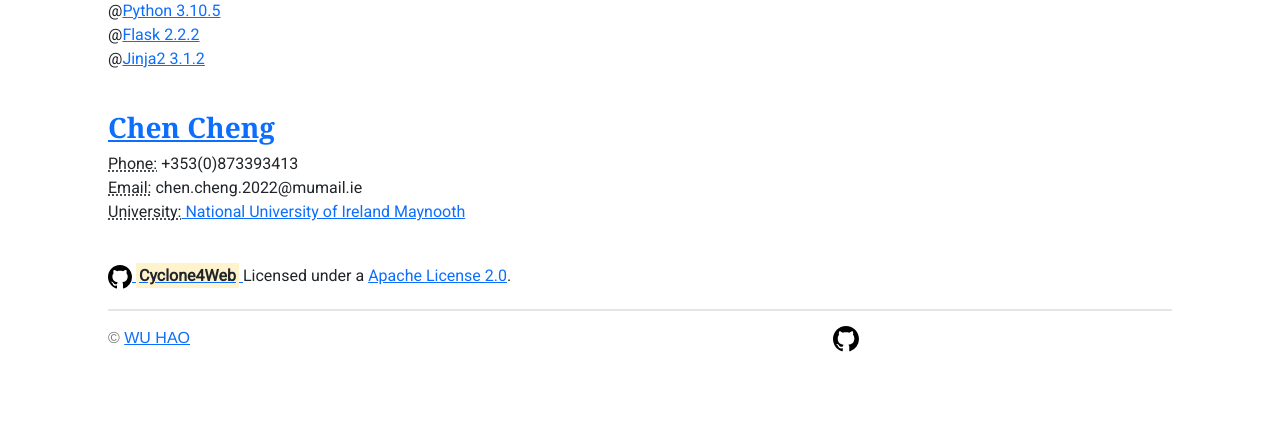
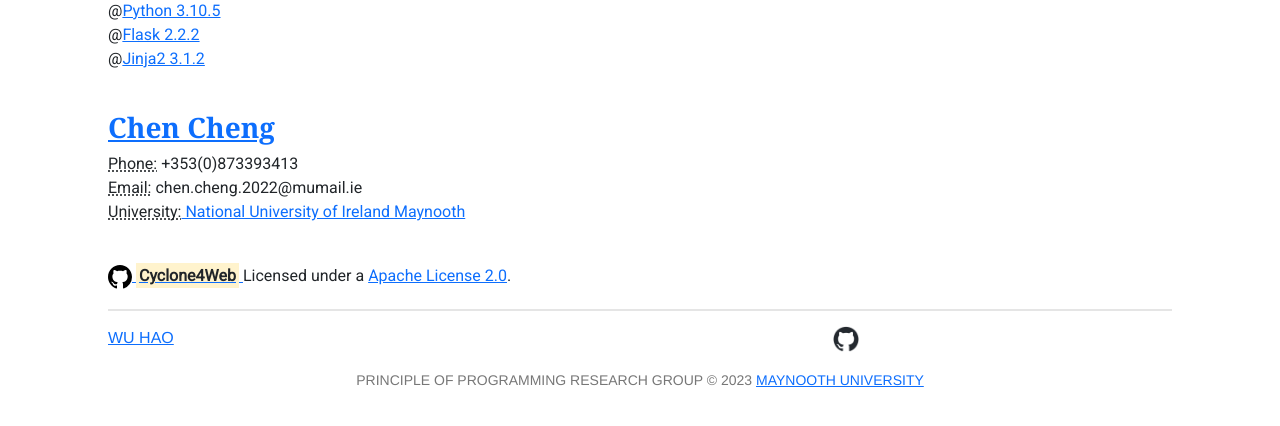
Before and after one commit to freestyletime/Cyclone4Web, a Flask app: page /about in a window 1280 px wide. Shown: the part 303-729 px from the top of the page. Run offline with Flask 2, Linux system fonts and the light colour scheme; some libraries are stand-ins or nearby versions.

Commit message:
trace to png | github logo switch | footer improve

```diff
--- a/flaskr/static/js/editor.js
+++ b/flaskr/static/js/editor.js
@@ -268,13 +268,14 @@ $("div#theme_web").click(function(){
     if ($("img#light").css("display") === "none") {
         $("img#light").css("display", "inline");
         $("img#dark").css("display", "none");
-        // $("link#theme").attr("href", "/static/css/style_dark");
         $("body").css("background-color", "white");
+        $("img#github-logo").attr("src", "/static/img/github-mark.png")
         $("#theme-link").attr("href", "/static/css/style_light.css");
       } else {
         $("img#light").css("display", "none");
         $("img#dark").css("display", "inline");
         $("body").css("background-color", "black");
+        $("img#github-logo").attr("src", "/static/img/github-mark-white.png")
         $("#theme-link").attr("href", "/static/css/style_dark.css");
       }
 });
--- a/flaskr/templates/_layouts/footer.html
+++ b/flaskr/templates/_layouts/footer.html
@@ -1,19 +1,20 @@
 <div class="footer">
     <div class="row">
         <div class="col-sm-8">
-            <p>&copy; <a href="https://github.com/classicwuhao" title="GitHub">Wu Hao</a></p>
+            <p><a href="https://github.com/classicwuhao" title="GitHub" target="_blank" rel="github">Wu Hao</a></p>
         </div>
         <div class="col-sm-4">
             <p class="pull-right">
                 <a href="https://github.com/freestyletime/Cyclone4Web" target="_blank" rel="github">
-                    <svg height="26" width="26" aria-hidden="true" viewBox="0 0 16 16" version="1.1"
-                        data-view-component="true" class="octicon octicon-mark-github">
-                        <path fill-rule="evenodd"
-                            d="M8 0C3.58 0 0 3.58 0 8c0 3.54 2.29 6.53 5.47 7.59.4.07.55-.17.55-.38 0-.19-.01-.82-.01-1.49-2.01.37-2.53-.49-2.69-.94-.09-.23-.48-.94-.82-1.13-.28-.15-.68-.52-.01-.53.63-.01 1.08.58 1.23.82.72 1.21 1.87.87 2.33.66.07-.52.28-.87.51-1.07-1.78-.2-3.64-.89-3.64-3.95 0-.87.31-1.59.82-2.15-.08-.2-.36-1.02.08-2.12 0 0 .67-.21 2.2.82.64-.18 1.32-.27 2-.27.68 0 1.36.09 2 .27 1.53-1.04 2.2-.82 2.2-.82.44 1.1.16 1.92.08 2.12.51.56.82 1.27.82 2.15 0 3.07-1.87 3.75-3.65 3.95.29.25.54.73.54 1.48 0 1.07-.01 1.93-.01 2.2 0 .21.15.46.55.38A8.013 8.013 0 0016 8c0-4.42-3.58-8-8-8z">
-                        </path>
-                    </svg>
+                    <img id="github-logo" width="26" height="26" src="{{ url_for('static', filename= 'img/github-mark.png') }}">
                 </a>
             </p>
         </div>
     </div>
+    <div class="row">
+        <center><small>
+            Principle of Programming Research Group
+            &copy; 2023 <span itemprop="affiliation"><a href="https://www.maynoothuniversity.ie/">Maynooth University</a></span>
+        </small></center>
+    </div>
 </div> <!-- /footer -->
```
Also changed, not shown: flaskr/static/img/github-mark-white.png (added), flaskr/static/img/github-mark.png (added).
